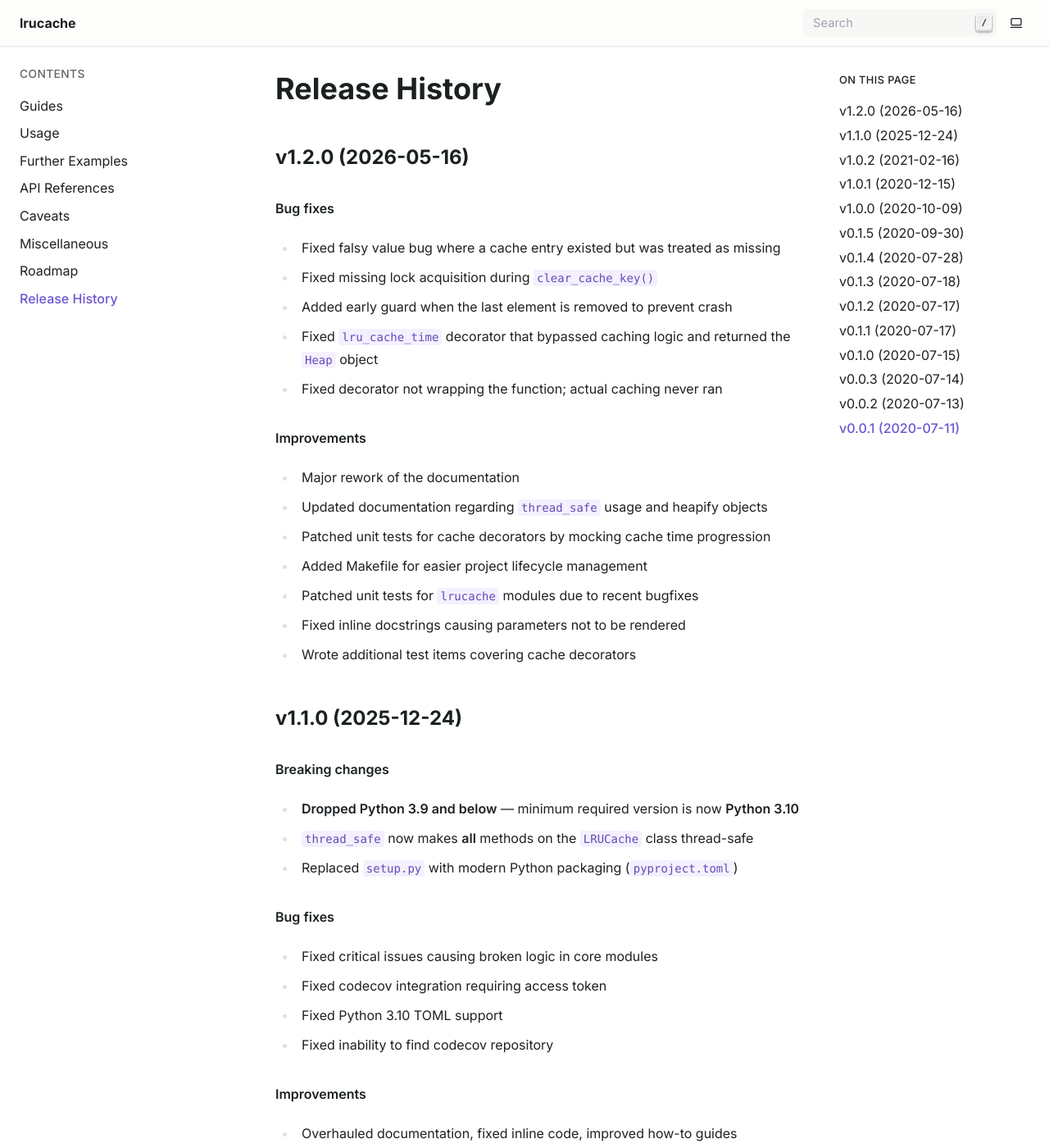
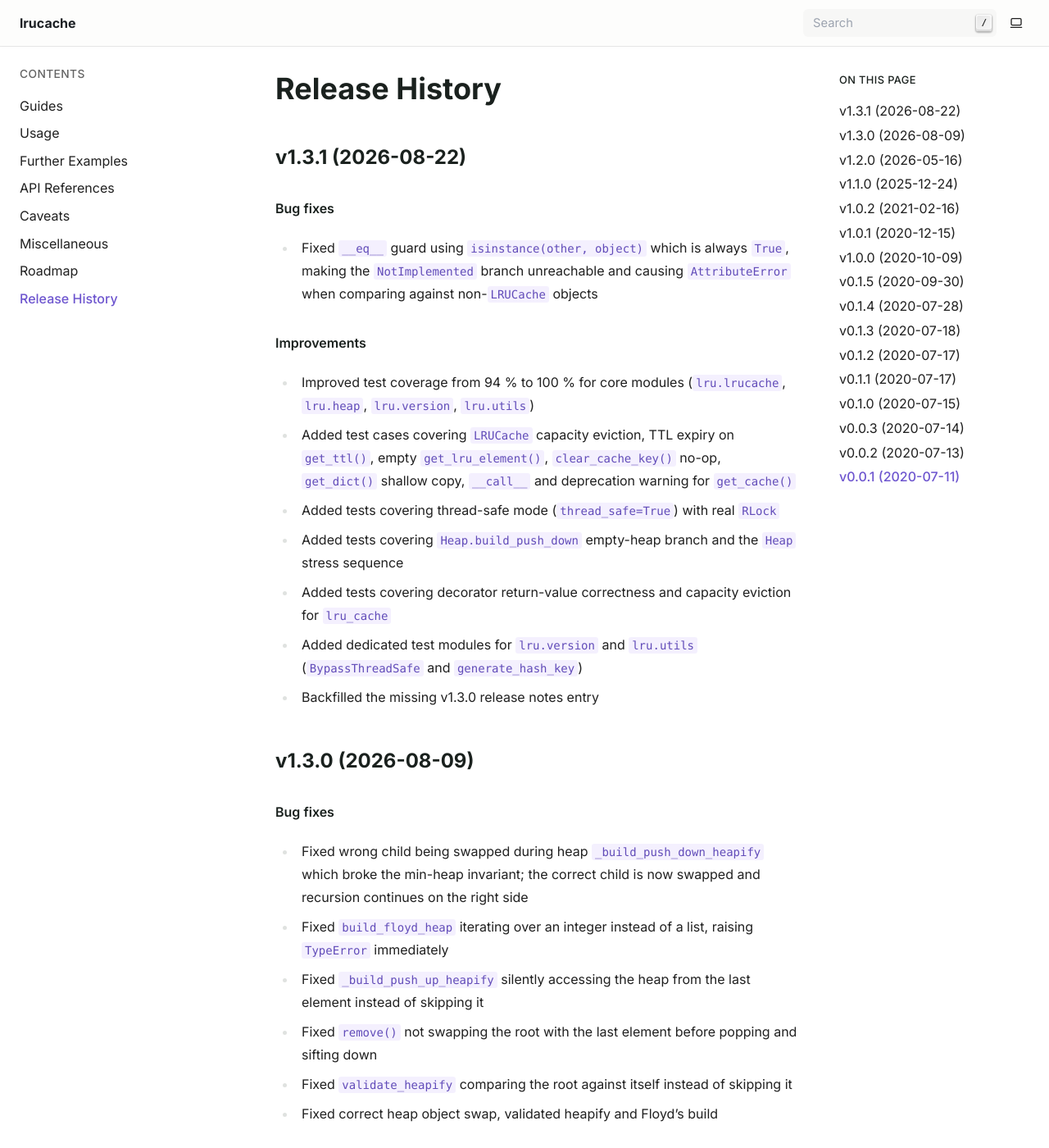
Before and after one commit to sodrooome/lru-cache, a Sphinx documentation site: the page built from docs/releases.rst, in a window 1280 px wide and 1400 px high. Shown: the whole window at 82% size. Built offline with Sphinx 7.4.7, drawn with Linux system fonts in a browser that asks for light colours; some of the changed text lies outside the part shown.

Commit message:
docs: added the missing v1.3.0 entry and update release version for newest changes

```diff
--- a/docs/releases.rst
+++ b/docs/releases.rst
@@ -1,6 +1,47 @@
 ===============
 Release History
 ===============
+
+v1.3.1 (2026-08-22)
+-------------------
+
+.. rubric:: Bug fixes
+
+- Fixed ``__eq__`` guard using ``isinstance(other, object)`` which is always ``True``, making the ``NotImplemented`` branch unreachable and causing ``AttributeError`` when comparing against non-``LRUCache`` objects
+
+.. rubric:: Improvements
+
+- Improved test coverage from 94 % to 100 % for core modules (``lru.lrucache``, ``lru.heap``, ``lru.version``, ``lru.utils``)
+- Added test cases covering ``LRUCache`` capacity eviction, TTL expiry on ``get_ttl()``, empty ``get_lru_element()``, ``clear_cache_key()`` no-op, ``get_dict()`` shallow copy, ``__call__`` and deprecation warning for ``get_cache()``
+- Added tests covering thread-safe mode (``thread_safe=True``) with real ``RLock``
+- Added tests covering ``Heap.build_push_down`` empty-heap branch and the ``Heap`` stress sequence
+- Added tests covering decorator return-value correctness and capacity eviction for ``lru_cache``
+- Added dedicated test modules for ``lru.version`` and ``lru.utils`` (``BypassThreadSafe`` and ``generate_hash_key``)
+- Backfilled the missing v1.3.0 release notes entry
+
+v1.3.0 (2026-08-09)
+-------------------
+
+.. rubric:: Bug fixes
+
+- Fixed wrong child being swapped during heap ``_build_push_down_heapify`` which broke the min-heap invariant; the correct child is now swapped and recursion continues on the right side
+- Fixed ``build_floyd_heap`` iterating over an integer instead of a list, raising ``TypeError`` immediately
+- Fixed ``_build_push_up_heapify`` silently accessing the heap from the last element instead of skipping it
+- Fixed ``remove()`` not swapping the root with the last element before popping and sifting down
+- Fixed ``validate_heapify`` comparing the root against itself instead of skipping it
+- Fixed correct heap object swap, validated heapify and Floyd's build
+
+.. rubric:: Improvements
+
+- Enforced TTL on every read; expired entries are now evicted as early as possible
+- Deprecated ``get_cache()`` in favour of the ``__contains__`` protocol (``key in cache``) and ``get()``
+- ``get_dict()`` now returns a shallow copy under the lock
+- Safe ``get_lru_element()`` returning ``None`` on empty cache
+- Extracted internal helpers ``_has_key``, ``_is_expired``, ``_evict`` to avoid the double-lock fragility of the old ``get_cache()`` call path
+- Added PEP 561 marker (``py.typed``) for typed package distribution
+- Added comprehensive tests for the ``Heap`` class
+- Updated documentation and roadmap for the v1.3.0 API changes
+- Added release history page and switched docs theme to Shibuya
 
 v1.2.0 (2026-05-16)
 -------------------
--- a/docs/roadmap.rst
+++ b/docs/roadmap.rst
@@ -2,7 +2,7 @@
 Roadmap
 =======
 
-The current stable version is **1.1.0**. Here is the progress on planned
+The current stable version is **1.3.1**. Here is the progress on planned
 features:
 
 Completed — base features (v1.1.0)
```
